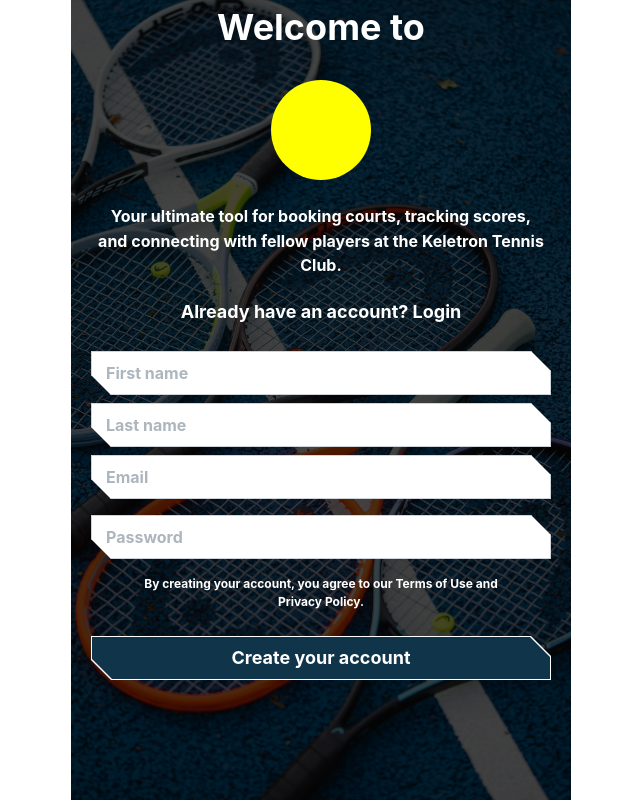
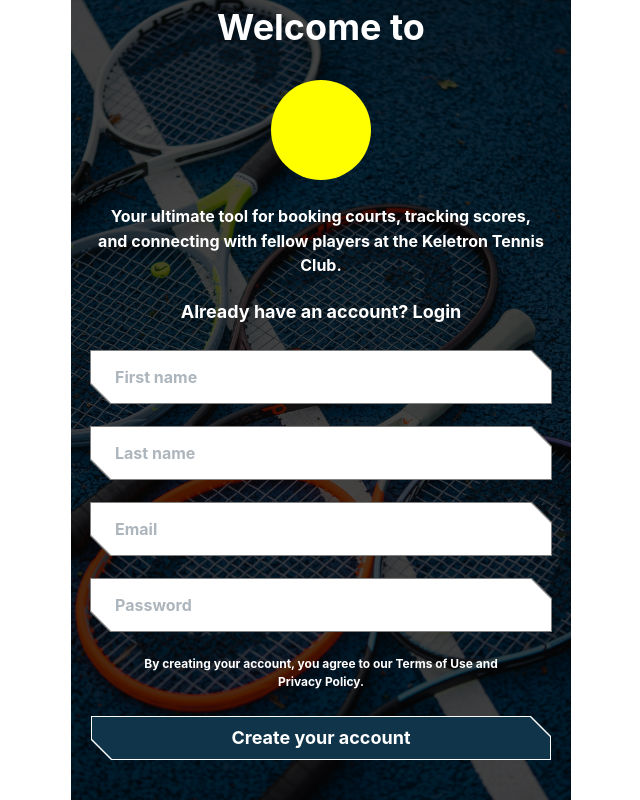
Before and after one commit to pipiskal/tennis-app-pwa, a React (Vite) app: page /register in a window 1280 px wide. Shown: the whole page, without its empty margins (319-959 px from the left). Built offline with nearby package versions, Linux system fonts and the light colour scheme.

Commit message:
added input styles

```diff
--- a/src/components/Button/Button.tsx
+++ b/src/components/Button/Button.tsx
@@ -1,6 +1,4 @@
 import { Button } from "@mantine/core";
-
-import "./button.css";
 
 export interface ButtonProps {
   /** Is this the principal call to action on the page? */
--- a/src/components/Button/button.css
+++ /dev/null
@@ -1,56 +0,0 @@
-.login-button {
-  position: relative;
-  background-color: white;
-  color: white;
-  font-weight: bold;
-  font-size: 18px;
-  padding: 12px 32px;
-  border: none;
-  cursor: pointer;
-  clip-path: polygon(
-    0 0,
-    /* top-left */ calc(100% - 20px) 0,
-    /* top-right before cut */ 100% 20px,
-    /* cut corner */ 100% 100%,
-    /* bottom-right */ 20px 100%,
-    /* bottom-left after cut */ 0 calc(100% - 20px) /* cut corner */
-  );
-  z-index: 1;
-}
-
-.login-button::before {
-  content: "";
-  position: absolute;
-  inset: 3px;
-  background-color: var(--colors-primary-90);
-  clip-path: polygon(
-    0 0,
-    /* top-left */ calc(100% - 20px) 0,
-    /* top-right before cut */ 100% 20px,
-    /* cut corner */ 100% 100%,
-    /* bottom-right */ 20px 100%,
-    /* bottom-left after cut */ 0 calc(100% - 20px) /* cut corner */
-  );
-  margin: -2px;
-  z-index: -1;
-}
-
-.login-button-primary {
-  position: relative;
-  background-color: yellow;
-  color: black;
-  font-weight: bold;
-  font-size: 18px;
-  padding: 12px 32px;
-  border: none;
-  cursor: pointer;
-  clip-path: polygon(
-    0 0,
-    /* top-left */ calc(100% - 20px) 0,
-    /* top-right before cut */ 100% 20px,
-    /* cut corner */ 100% 100%,
-    /* bottom-right */ 20px 100%,
-    /* bottom-left after cut */ 0 calc(100% - 20px) /* cut corner */
-  );
-  z-index: 1;
-}
--- a/src/features/AuthFlow/Register/Register.tsx
+++ b/src/features/AuthFlow/Register/Register.tsx
@@ -23,13 +23,13 @@ const Register = () => {
 
       <br />
 
-      <Input placeholder="First name" type="text" mb={8} size="md" />
+      <Input placeholder="First name" type="text" mb={24} size="md" />
 
-      <Input placeholder="Last name" type="text" mb={8} size="md" />
+      <Input placeholder="Last name" type="text" mb={24} size="md" />
 
-      <Input placeholder="Email" type="email" mb={16} size="md" />
+      <Input placeholder="Email" type="email" mb={24} size="md" />
 
-      <Input placeholder="Password" type="password" mb={16} size="md" />
+      <Input placeholder="Password" type="password" mb={24} size="md" />
 
       <Box
         mb={24}
--- a/src/main.tsx
+++ b/src/main.tsx
@@ -65,9 +65,9 @@ const theme = createTheme({
     }),
     Input: Input.extend({
       classNames: inputStyles,
-      // defaultProps: {
-      //   variant: "primary",
-      // },
+      defaultProps: {
+        variant: "primary",
+      },
     }),
   },
 });
--- a/src/styles/MantineComponents/Input.module.css
+++ b/src/styles/MantineComponents/Input.module.css
@@ -1,43 +1,35 @@
-.wrapper {
-  /* height: 44px; */
-  /* border: 4px solid red; */
+.wrapper::after {
+  content: "";
+  position: absolute;
+  inset: 1px;
   clip-path: var(--edge-corners);
+  margin: -2px;
+  z-index: -1;
+  background-color: gray;
+  transition: all 0.1s ease;
 }
 
 .input {
-  height: 44px;
+  height: 52px;
+  border: none;
   border-radius: 0;
-  /* border-color: red; */
-  /* border: none; */
-  /* clip-path: var(--edge-corners); */
-  /* border: 4px solid green; */
+  clip-path: var(--edge-corners);
+  font-size: 16px;
+  padding: 0 24px;
+  background-color: white;
 }
 
 .section {
   border: 4px solid blue;
 }
 
-/* .input[data-variant="primary"] {
-  height: 56px;
-  border: 1px solid var(--color-gray300);
-  padding: 0 var(--spacing-md);
-  font-size: 14px;
-  font-weight: 400;
-  border-radius: 5px;
-  transition: background-color 0.6s ease;
-  background-color: var(--color-white);
-  transition: all 0.3 ease;
+.wrapper[data-variant="primary"]:focus-within::after {
+  background-color: darkgray;
+  margin: -3px;
+  /* inset: 1px; */
 }
 
-.input[data-variant="primary"]:focus {
-  border-color: var(--color-blue);
-}
-
-.input[data-variant="primary"]:focus-within {
-  border-color: var(--color-blue);
-}
-
-.input[data-variant="primary"][data-error] {
+/* .input[data-variant="primary"][data-error] {
   border-color: var(--color-error);
 }
 
@@ -52,64 +44,3 @@
 .input[data-variant="primary"][data-disabled] {
   background-color: var(--color-bg3);
 } */
-
-/* .input[data-variant="filled"] {
-  height: 42px;
-  padding: 0 var(--spacing-md);
-  padding-right: 60px;
-  font-size: 14px;
-  font-weight: 400;
-  border-radius: 5px;
-  width: 387px;
-  background-color: var(--color-bg3);
-}
-
-.input[data-variant="filled"]:focus {
-  border-color: var(--color-blue);
-}
-
-.input[data-variant="filled"]:focus-within {
-  border-color: var(--color-blue);
-}
-
-.input[data-variant="filled"][data-error] {
-  border-color: var(--color-error);
-}
-
-.input[data-variant="filled"][data-error]:focus {
-  border: 1px solid var(--color-red);
-}
-
-.input[data-variant="filled"][data-error]:focus-within {
-  border: 1px solid var(--color-red);
-}
-
-.input[data-variant="simple"] {
-  height: 42px;
-  padding: 0 var(--spacing-md);
-  padding-right: 60px;
-  font-size: 14px;
-  font-weight: 400;
-  border-radius: 5px;
-  width: 387px;
-}
-
-.input[data-variant="simple"]:focus {
-  border-color: var(--color-blue);
-}
-
-.input[data-variant="simple"]:focus-within {
-  border-color: var(--color-blue);
-}
-
-.input[data-variant="simple"][data-error] {
-  border-color: var(--color-error);
-}
-
-.input[data-variant="simple"][data-error]:focus {
-  border: 1px solid var(--color-red);
-}
-
-.input[data-variant="simple"][data-error]:focus-within {
-  border: 1px solid var(--color-red);
-} */
```
